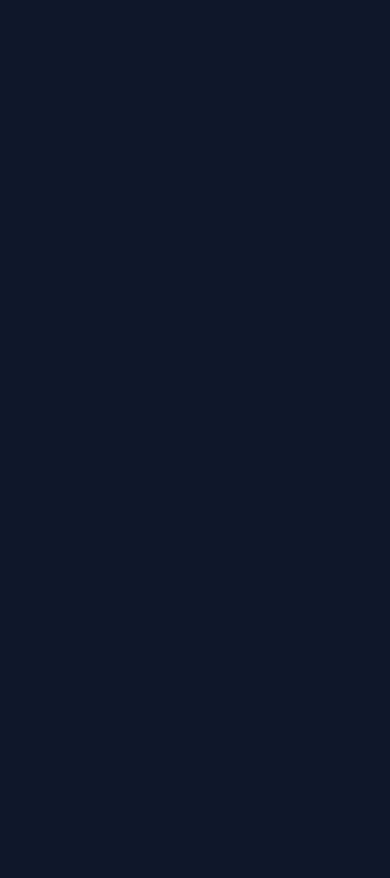
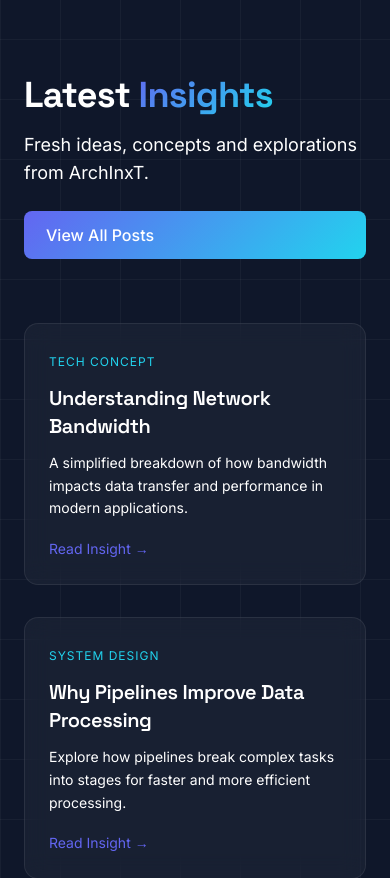
Before and after one commit to architpatle/archinxt, a React (Vite) app: page / in a window 390 px wide. Shown: the part 5645-6523 px from the top of the page. Before the commit the page ends 5648 px from the top, so only its background shows below. Built offline with nearby package versions, Linux system fonts and the light colour scheme.

Commit message:
Added Insights Section in Home Page

```diff
--- /dev/null
+++ b/src/components/sections/Insights/Insights.jsx
@@ -0,0 +1,89 @@
+import styles from "./Insights.module.css";
+
+const insights = [
+  {
+    category: "Tech Concept",
+    title: "Understanding Network Bandwidth",
+    description:
+      "A simplified breakdown of how bandwidth impacts data transfer and performance in modern applications.",
+  },
+  {
+    category: "System Design",
+    title: "Why Pipelines Improve Data Processing",
+    description:
+      "Explore how pipelines break complex tasks into stages for faster and more efficient processing.",
+  },
+  {
+    category: "Performance",
+    title: "How Caching Makes Applications Faster",
+    description:
+      "Learn how caching reduces repeated computations and speeds up web applications.",
+  },
+];
+
+const Insights = () => {
+  return (
+    <section className={`${styles.insights} relative`}>
+
+      <div className={styles.grid}></div>
+
+      <div className="max-w-7xl mx-auto px-6 py-24 relative z-10">
+
+        {/* Header */}
+
+        <div className="flex flex-col md:flex-row md:items-start md:justify-between mb-16">
+
+          <div className="max-w-2xl">
+
+            <h2 className="text-4xl md:text-5xl font-heading font-bold">
+              Latest
+              <span className={styles.gradientText}> Insights </span>
+            </h2>
+
+            <p className="mt-4 text-textMuted text-lg">
+              Fresh ideas, concepts and explorations from ArchInxT.
+            </p>
+
+          </div>
+
+          <button className={`${styles.viewAllBtn} mt-6 md:mt-0`}>
+            View All Posts
+          </button>
+
+        </div>
+
+        {/* Cards */}
+
+        <div className="grid md:grid-cols-3 gap-8">
+
+          {insights.map((item, index) => (
+            <div key={index} className={styles.card}>
+
+              <span className={styles.category}>
+                {item.category}
+              </span>
+
+              <h3 className="mt-3 text-xl font-semibold">
+                {item.title}
+              </h3>
+
+              <p className="mt-3 text-textMuted text-sm leading-relaxed">
+                {item.description}
+              </p>
+
+              <button className={styles.readBtn}>
+                Read Insight →
+              </button>
+
+            </div>
+          ))}
+
+        </div>
+
+      </div>
+
+    </section>
+  );
+};
+
+export default Insights;
--- /dev/null
+++ b/src/components/sections/Insights/Insights.module.css
@@ -0,0 +1,116 @@
+.insights {
+  position: relative;
+}
+
+/* GRID */
+
+.grid {
+  position: absolute;
+  inset: 0;
+
+  background-image:
+    linear-gradient(rgba(255,255,255,0.04) 1px, transparent 1px),
+    linear-gradient(90deg, rgba(255,255,255,0.04) 1px, transparent 1px);
+
+  background-size: 60px 60px;
+}
+
+/* GRADIENT TEXT */
+
+.gradientText {
+  background: linear-gradient(135deg,#6366F1,#22D3EE);
+
+  -webkit-background-clip: text;
+  -webkit-text-fill-color: transparent;
+}
+
+/* BUTTON */
+
+.viewAllBtn {
+   display: flex;
+  align-items: center;
+  gap: 8px;
+
+  padding: 12px 22px;
+
+  border-radius: 8px;
+
+  background: linear-gradient(135deg,#6366F1,#22D3EE);
+  color: white;
+
+  font-weight: 500;
+
+  transition: all 0.25s ease;
+}
+
+.viewAllBtn:hover {
+transform: translateY(-2px);
+
+  box-shadow:
+    0 10px 25px rgba(99,102,241,0.35),
+    0 0 15px rgba(34,211,238,0.35);
+}
+
+/* CARD */
+
+.card {
+
+  padding: 24px;
+
+  border-radius: 14px;
+
+  background: rgba(255,255,255,0.04);
+
+  border: 1px solid rgba(255,255,255,0.08);
+
+  backdrop-filter: blur(12px);
+
+  transition: all 0.3s ease;
+
+}
+
+.card:hover {
+
+  transform: translateY(-6px);
+
+  border-color: rgba(99,102,241,0.5);
+
+  box-shadow:
+    0 10px 30px rgba(0,0,0,0.35),
+    0 0 20px rgba(99,102,241,0.15);
+
+}
+
+/* CATEGORY */
+
+.category {
+
+  font-size: 12px;
+
+  color: #22D3EE;
+
+  letter-spacing: 1px;
+
+  text-transform: uppercase;
+
+}
+
+/* READ BUTTON */
+
+.readBtn {
+
+  margin-top: 18px;
+
+  font-size: 14px;
+
+  color: #6366F1;
+
+  transition: 0.25s;
+
+}
+
+.readBtn:hover {
+
+  color: #22D3EE;
+
+}
--- a/src/pages/Home.jsx
+++ b/src/pages/Home.jsx
@@ -3,6 +3,7 @@ import Hero from '../components/sections/Hero/Hero'
 import Explore from '../components/sections/Explore/Explore'
 import Concepts from '../components/sections/Concepts/Concepts'
 import DesignShowcase from '../components/sections/DesignShowcase/DesignShowcase'
+import Insights from '../components/sections/Insights/Insights'
 
 const Home = () => {
   return (
@@ -11,6 +12,7 @@ const Home = () => {
       <Explore />
       <Concepts />
       <DesignShowcase />
+      <Insights />
 
     </div>
   )
```
